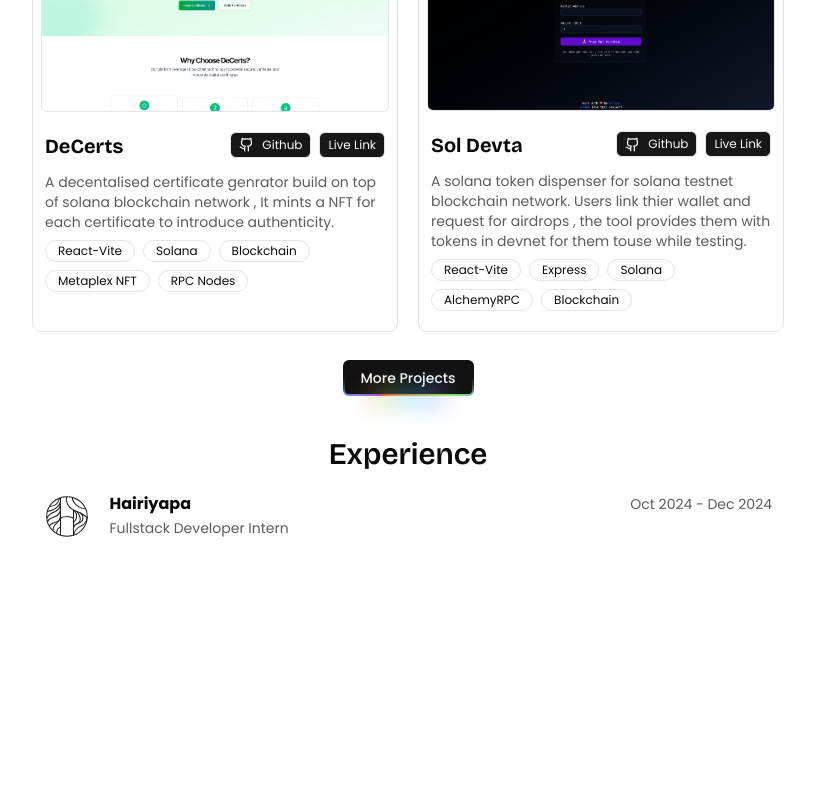
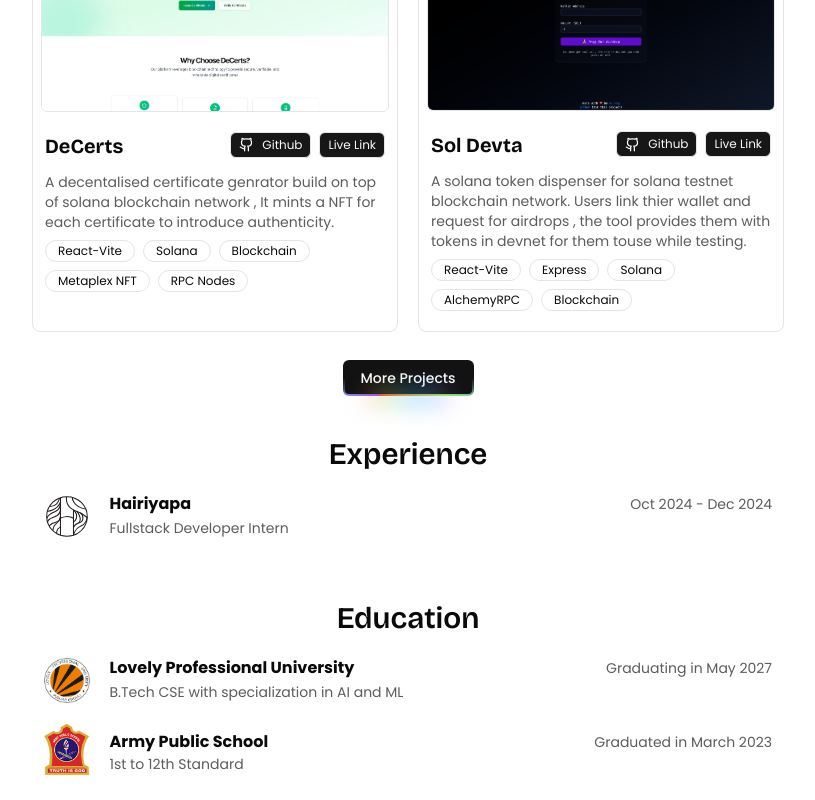
Before and after one commit to justanuragmaurya/portfolio, a Next.js app: page / in a window 1280 px wide. Shown: the part 991-1791 px from the top of the page, without its empty margins (232-1047 px from the left). Before the commit the page ends 1551 px from the top, so only its background shows below. Built offline with nearby package versions, Linux system fonts and the light colour scheme.

Commit message:
Added Education Section

```diff
--- a/src/app/page.tsx
+++ b/src/app/page.tsx
@@ -1,3 +1,4 @@
+import Education from "@/components/Education";
 import Experience from "@/components/Experience";
 import HeroSection from "@/components/Hero";
 import MaxWidthContainer from "@/components/maxwidthcontainer";
@@ -9,6 +10,7 @@
       <HeroSection/>
       <ProofOfWork/>
       <Experience/>
+      <Education/>
     </MaxWidthContainer>
   );
 }
--- /dev/null
+++ b/src/components/Education.tsx
@@ -0,0 +1,40 @@
+import { Bricolage_Grotesque } from "next/font/google";
+import Image from "next/image";
+
+
+const font = Bricolage_Grotesque({
+  subsets: ["latin"],
+  weight: ["200", "300", "400", "500", "600", "700", "800"],
+});
+
+export default function Education(){
+    return(
+        <div className="flex flex-col items-center p-5 mt-5 w-full">
+            <h1 className={`${font.className} font-semibold text-3xl`}>Education</h1>
+            <div className="flex w-full items-center gap-5 mt-5">
+                <div>
+                    <Image src={"/lpulogo.jpg"} width={50} height={50} alt="HairiyapaLogo"/>
+                </div>
+                <div className="w-full">
+                    <div className="flex justify-between items-center">
+                        <div className="items-center gap-2"><h1 className="font-bold">Lovely Professional University</h1></div>
+                        <h1 className="text-sm text-primary/70">Graduating in May 2027</h1>
+                    </div>
+                    <span className="text-sm font-normal text-primary/70">B.Tech CSE with specialization     in AI and ML</span>
+                </div>
+            </div>
+            <div className="flex w-full items-center gap-5 mt-5">
+                <div>
+                    <Image src={"/apslogo.png"} width={50} height={50} alt="HairiyapaLogo" className=""/>
+                </div>
+                <div className="w-full">
+                    <div className="flex justify-between items-center">
+                        <div className="items-center gap-2"><h1 className="font-bold">Army Public School</h1></div>
+                        <h1 className="text-sm text-primary/70">Graduated in March 2023</h1>
+                    </div>
+                    <p className="text-sm text-primary/70">1st to 12th Standard</p>
+                </div>
+            </div>
+        </div>
+    )
+}
```
Also changed, not shown: public/apslogo.png (added), public/lpulogo.jpg (added).
